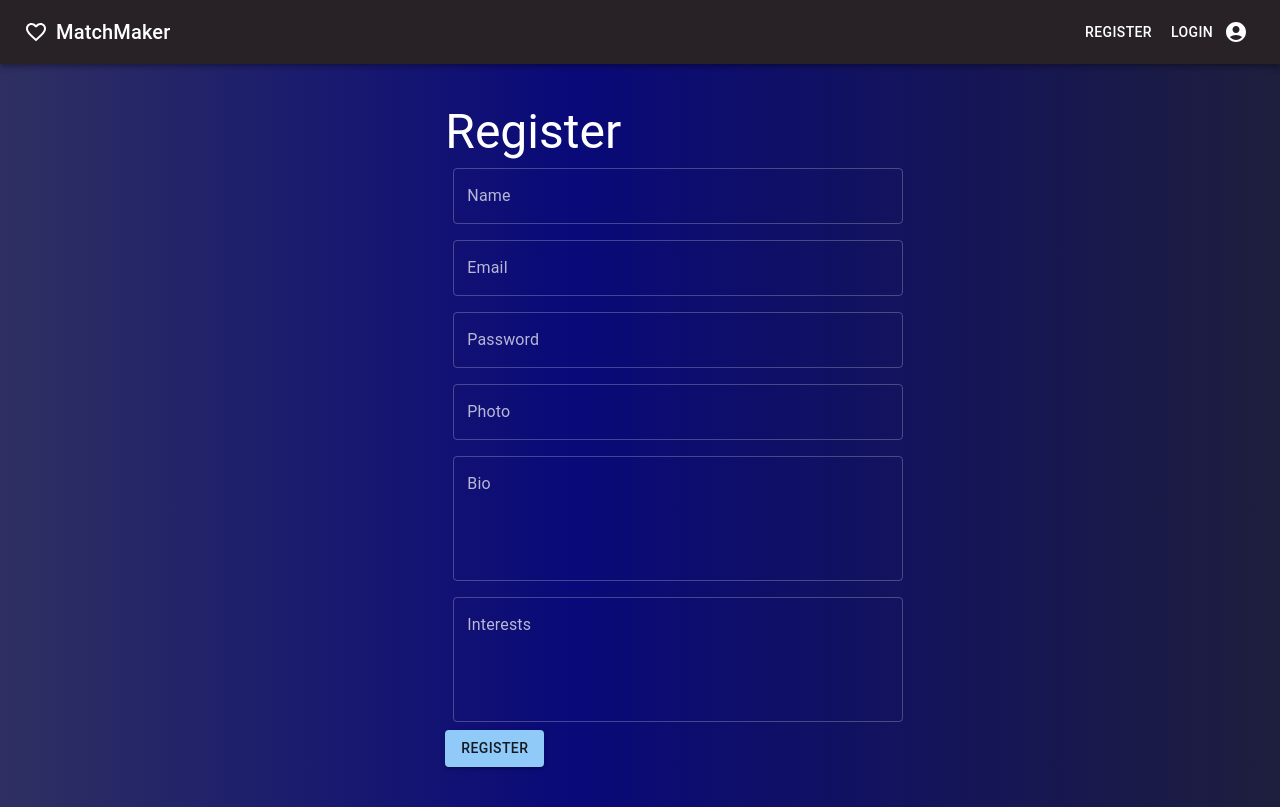
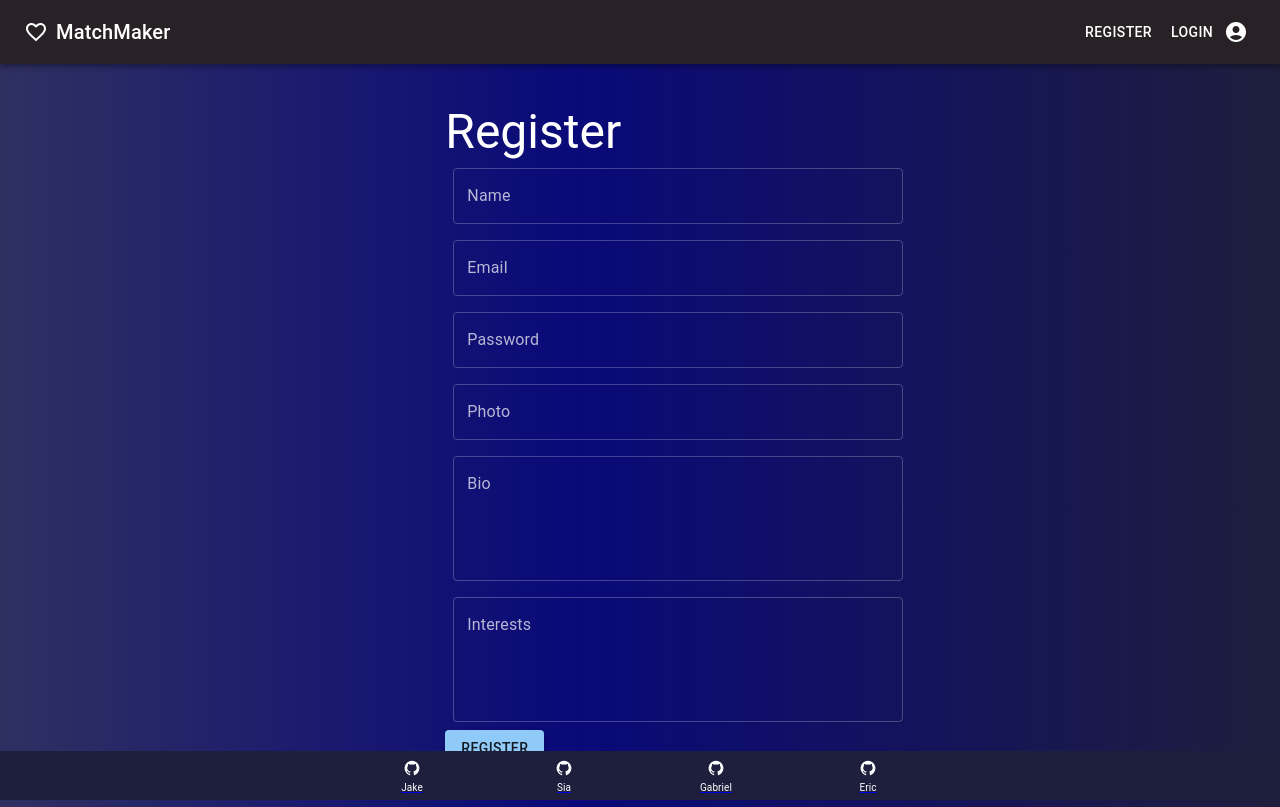
Before and after one commit to JakeDish/date-app, a React (Create React App) app in the folder client/: page /register in a window 1280 px wide. Built offline with nearby package versions, Linux system fonts and the light colour scheme; no server answers.

Commit message:
main merge

```diff
--- a/client/src/components/Footer.js
+++ b/client/src/components/Footer.js
@@ -12,9 +12,10 @@ const styles = {
     color: "white",
   },
   text: {
-    fontSize: "14px",
+    fontSize: "10px",
     color: "white",
     textAlign: "center",
+
   },
 };
 
@@ -24,6 +25,8 @@ export default function Footer() {
   return (
     <Box
       sx={{
+        padding: "5px 0",
+        backgroundColor: "#1E1E3D",
         width: "100%",
         position: "fixed",
         bottom: "0",
@@ -32,7 +35,7 @@ export default function Footer() {
       }}
     >
       <BottomNavigation
-        sx={{ backgroundColor: "#1E1E3D", padding: "16px 0" }}
+        sx={{ backgroundColor: "#1E1E3D", height: "0" }}
         showLabels
         value={value}
         onChange={(event, newValue) => {
--- a/client/src/pages/Dashboard/Dashboard.js
+++ b/client/src/pages/Dashboard/Dashboard.js
@@ -4,6 +4,7 @@ import Grid from "@mui/material/Unstable_Grid2";
 import Typography from "@mui/material/Typography";
 import Header from "../../components/Header";
 import Container from "../../components/Container";
+import Footer from "../../components/Footer";
 import { useQuery } from "@apollo/client";
 import { QUERY_ME } from "../../utils/queries";
 
@@ -64,6 +65,7 @@ function Dashboard() {
           <Grid xs={2}></Grid>
         </Grid>
       </Container>
+      <Footer/>
     </div>
   );
 }
--- a/client/src/pages/Login/Login.js
+++ b/client/src/pages/Login/Login.js
@@ -6,6 +6,7 @@ import Grid from "@mui/material/Unstable_Grid2";
 import Header from "../../components/Header";
 import Container from "../../components/Container";
 import Auth from "../../utils/auth.js";
+import Footer from "../../components/Footer";
 
 import { useState } from "react";
 import { useMutation } from "@apollo/client";
@@ -89,6 +90,7 @@ function Login() {
           <Grid xs={4}></Grid>
         </Grid>
       </Container>
+      <Footer/>
     </div>
   );
 }
--- a/client/src/pages/Matches/Matches.js
+++ b/client/src/pages/Matches/Matches.js
@@ -4,6 +4,9 @@ import CardContent from "@mui/material/CardContent";
 import CardMedia from "@mui/material/CardMedia";
 import Header from "../../components/Header";
 import Container from "../../components/Container";
+import Button from "@mui/material/Button";
+import { Link } from "react-router-dom";
+import Footer from "../../components/Footer";
 
 import { useQuery } from "@apollo/client";
 import { QUERY_ME } from "../../utils/queries";
@@ -33,17 +36,19 @@ function Matches() {
           {" "}
           Your Matches
         </Typography>
-
+        {/* dynamically render */}
+        <div style={{ display: "flex", marginTop: "40px" }}>
           {allusers && (
             <>
               {allusers.map((item) => {
+                // console.log(item.interests);
                 if (
                   userInterests.includes(item.interests) &&
                   user._id !== item._id
                 ) {
                   return (
                     <>
-                    <Card sx={{ maxWidth: 345 }} key={item._id}>
+                      <Card sx={{ maxWidth: 345, marginRight: "40px" }} key={item._id}>
                         <CardMedia
                           sx={{ height: 240 }}
                           image={item.photo}
@@ -56,6 +61,18 @@ function Matches() {
                           <Typography variant="body2" color="text.secondary">
                             {item.bio}
                           </Typography>
+                          <Link to={`/profile/${item._id}`}>
+                            <Button
+                              variant="contained"
+                              size="medium"
+                              style={{
+                                backgroundColor: "#0E34A0",
+                                color: "white",
+                              }}
+                            >
+                              View Profile
+                            </Button>
+                          </Link>
                         </CardContent>
                       </Card>
                     </>
@@ -64,7 +81,9 @@ function Matches() {
               })}
             </>
           )}
+        </div>
       </Container>
+      <Footer/>
     </>
   );
 }
--- a/client/src/pages/Profile/Profile.js
+++ b/client/src/pages/Profile/Profile.js
@@ -10,6 +10,7 @@ import Typography from "@mui/material/Typography";
 import Header from "../../components/Header";
 import Container from "../../components/Container";
 import { QUERY_USER } from "../../utils/queries";
+import Footer from "../../components/Footer";
 
 const styles = {
   iconStyle: {
@@ -100,6 +101,7 @@ function Profile() {
           <Grid xs={2}></Grid>
         </Grid>
       </Container>
+      <Footer/>
     </div>
   );
 }
--- a/client/src/pages/Register/Register.js
+++ b/client/src/pages/Register/Register.js
@@ -8,6 +8,7 @@ import Button from "@mui/material/Button";
 import FormGroup from "@mui/material/FormGroup";
 import Container from "../../components/Container";
 import Header from "../../components/Header";
+import Footer from "../../components/Footer";
 
 import { REGISTER_USER } from "../../utils/mutations";
 import Auth from "../../utils/auth.js";
@@ -245,6 +246,7 @@ function Register() {
           <Grid xs={4}></Grid>
         </Grid>
       </Container>
+      <Footer/>
     </div>
   );
 }
```
Also changed, not shown: 2 other files (tests, documents, lock files or other folders). Lines whose indentation alone changed are shown as unchanged.
